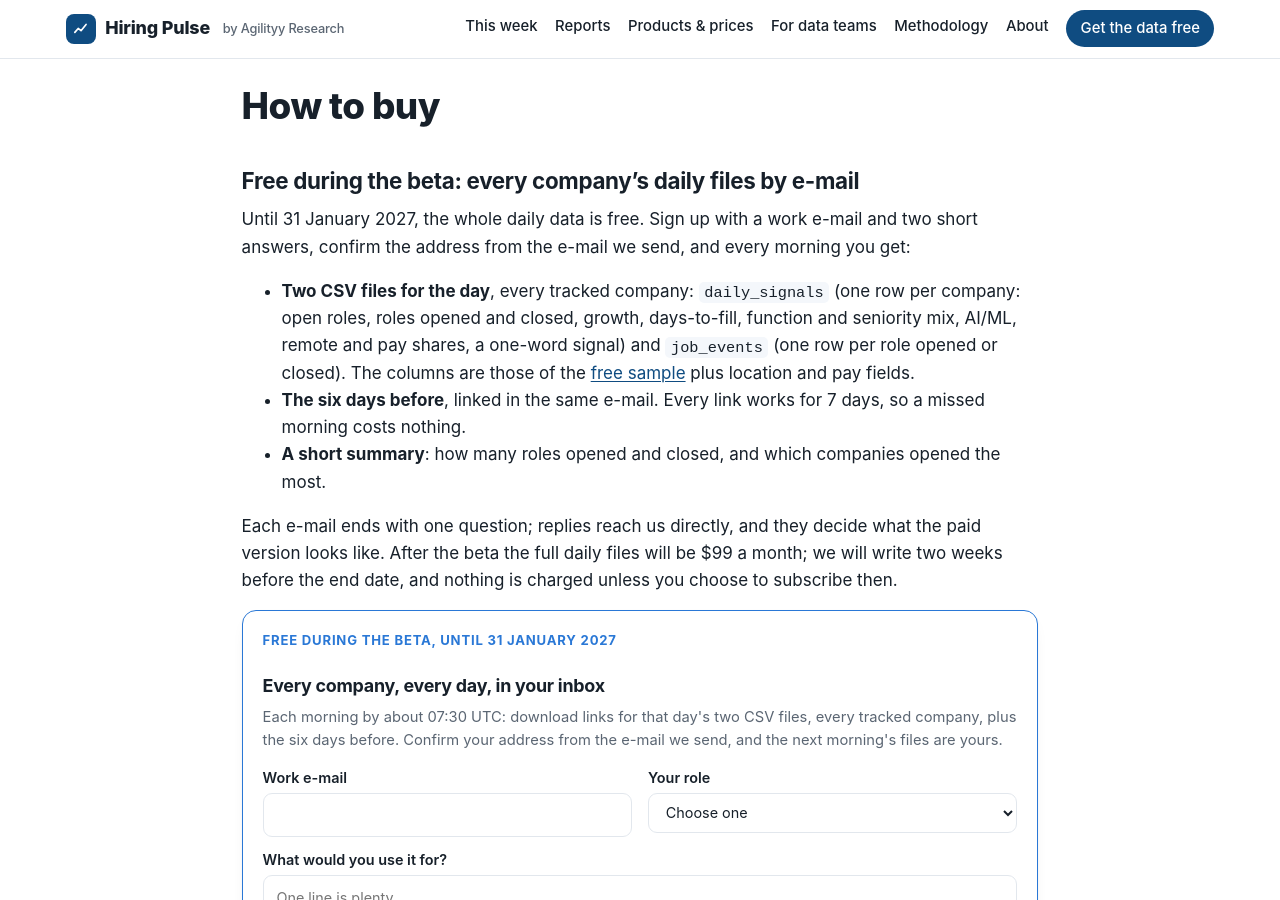
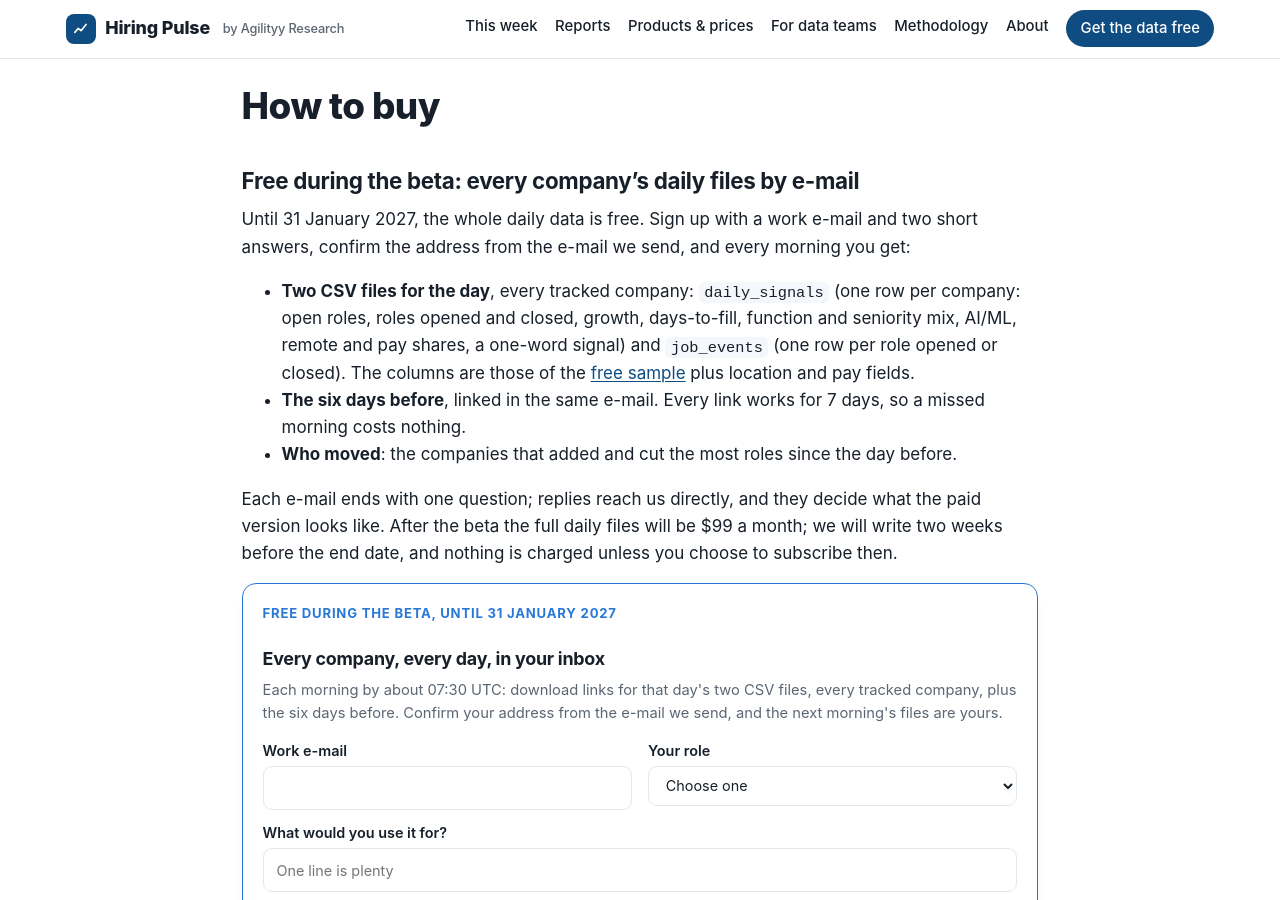
Before and after one commit to agilityy-research/hiring-pulse, a Jekyll site: the page built from get-the-data.md, in a window 1280 px wide and 900 px high. Built offline with Jekyll 4.4.1, drawn with Linux system fonts in a browser that asks for light colours; our own code applies the rules of GitHub Pages for plain Markdown files.

Commit message:
How to buy: the beta e-mail lists who added and cut the most roles, not totals
Co-Authored-By: Claude Opus 5.5 <noreply@anthropic.com>

```diff
--- a/get-the-data.md
+++ b/get-the-data.md
@@ -21,7 +21,7 @@ answers, confirm the address from the e-mail we send, and every morning you get:
   `job_events` (one row per role opened or closed). The columns are those of the
   [free sample]({{ '/for-data-teams/' | relative_url }}#free-sample) plus location and pay fields.
 - **The six days before**, linked in the same e-mail. Every link works for 7 days, so a missed morning costs nothing.
-- **A short summary**: how many roles opened and closed, and which companies opened the most.
+- **Who moved**: the companies that added and cut the most roles since the day before.
 
 Each e-mail ends with one question; replies reach us directly, and they decide what the paid version looks like. After
 the beta the full daily files will be $99 a month; we will write two weeks before the end date, and nothing is charged
```
